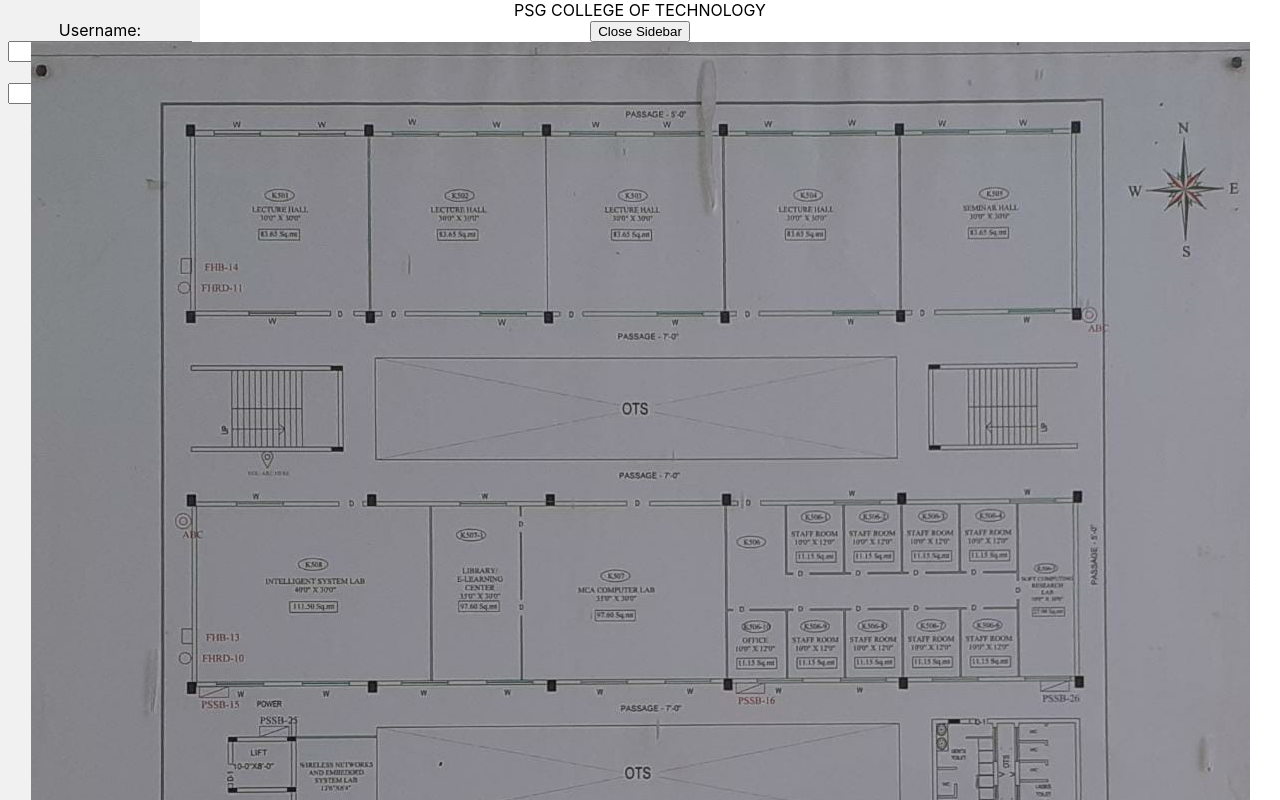
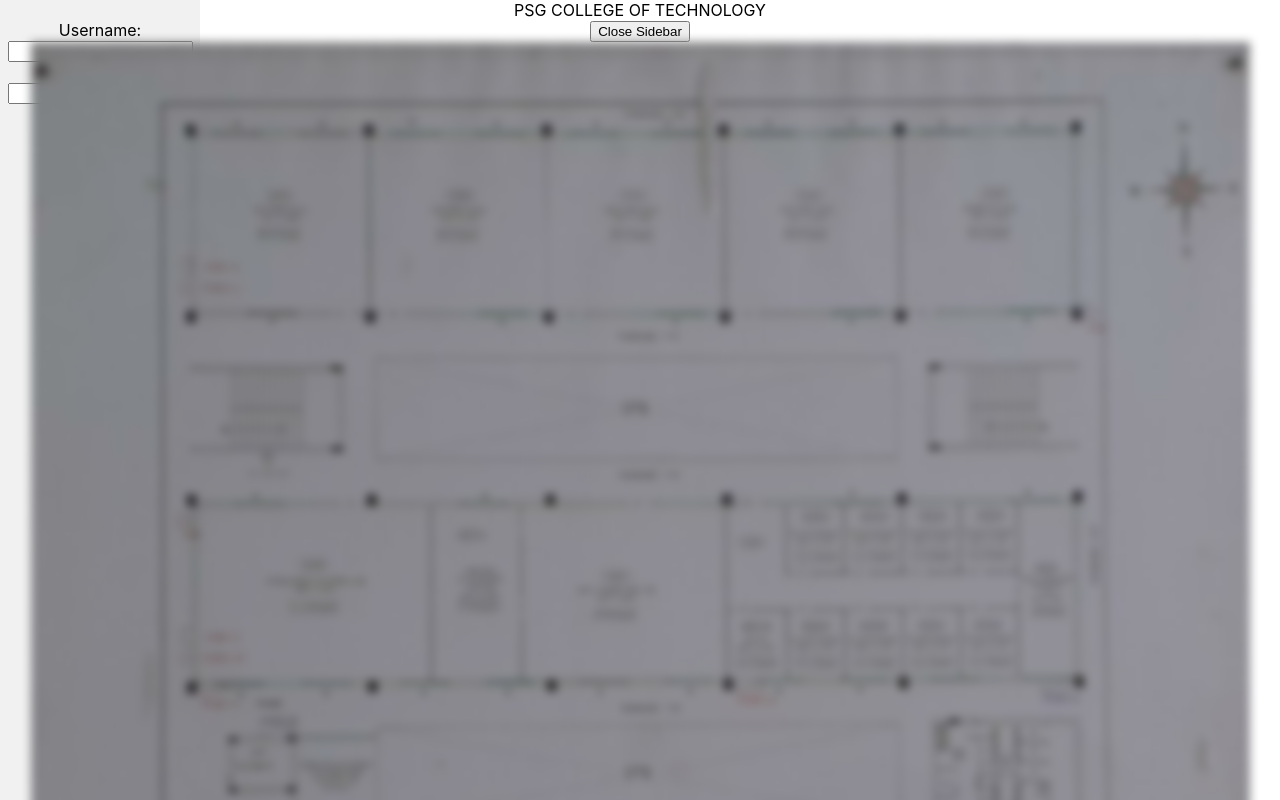
Before and after one commit to Kaushik-Ss/PSG-College-of-Technolgy-Navigation-Map, a React (Create React App) app: page / in a window 1280 px wide. Shown: the top 800 px of the page. Built offline with nearby package versions, Linux system fonts and the light colour scheme.

Commit message:
not working

```diff
--- a/src/components/Image.js
+++ b/src/components/Image.js
@@ -14,8 +14,31 @@
   const imageRef = useRef(null);
 
   const handleMouseOver = (event) => {
-    const t=event.target;
-    setSelectedArea(event.target);
+
+
+    const t=document.getElementById("image-map");
+    console.log(t)
+    // t.style.filter = "blur(6px)";
+
+
+
+
+console.log(event.target.getAttribute('data-unblur'))
+    if (event.target.getAttribute('data-unblur') === 'true') {
+    event.target.style.filter="none";
+    console.log(event.target);
+
+    const coords = event.target.getAttribute('coords').split(',');
+      const x1 = parseInt(coords[0]);
+      const y1 = parseInt(coords[1]);
+      const x2 = parseInt(coords[2]);
+      const y2 = parseInt(coords[3]);
+      const overlay = document.querySelector('#overlay');
+      overlay.innerHTML = `
+        <div class="area-highlight" style="top: ${y1}px; left: ${x1}px; width: ${x2 - x1}px; height: ${y2 - y1}px; filter: none;"></div>
+      `;
+    }
+
     // t.style.backgroundColor = 'yellow';
     // t.style.color = 'red';
     // // t.style.
@@ -39,6 +62,9 @@
   const handleMouseOut = () => {
     setShowText(false);
     setSelectedArea(null);
+    const t=document.getElementById("image-map");
+    console.log(t)
+    // t.style.filter = "blur(0px)";
   };
 
   return (
@@ -47,9 +73,10 @@
         src={k_block}
         alt="Your image"
         useMap="#image-map"
+        id="image-map"
         ref={imageRef}
       />
-
+<div id="overlay"></div>
       <map name="image-map">
         <area
           shape="rect"
@@ -57,16 +84,18 @@
         data-text="DEPT OF. COMPUTER APPLICATTIONS"
           onMouseOver={handleMouseOver}
           onMouseOut={handleMouseOut}
-          className={selectedArea === 'area1' ? 'highlight' : ''}
+          className={selectedArea === 'AREA' ? 'highlight' : ''}
+          data-unblur="true"
 
         />
         <area
           shape="rect"
           coords="490,637,692,460"
+          className={selectedArea === 'AREA' ? 'highlight' : ''}
           data-text="MCA COMPUTER LAB"
           onMouseOver={handleMouseOver}
           onMouseOut={handleMouseOut}
-          className={selectedArea === 'area1' ? 'highlight' : ''}
+
         />
 
         {/* add more areas as needed */}
--- a/src/static/style/floating.css
+++ b/src/static/style/floating.css
@@ -1,6 +1,26 @@
 
 .highlight {
     z-index: 10000;
-        border: 200px solid red;
+        /* border: 200px solid red; */
+
 
 }
+img {
+    /* width: 100%; */
+    filter: blur(5px);}
+
+#overlay {
+    position: absolute;
+    top: 0;
+    left: 0;
+    width: 100%;
+    height: 100%;
+    /* color: #000; */
+    /* background-color: black; */
+    pointer-events: none; /* Make the overlay transparent to mouse events */
+  }
+
+  .area-highlight {
+    position: relative;
+    pointer-events: none; /* Make the highlighted area transparent to mouse events */
+  }
```
